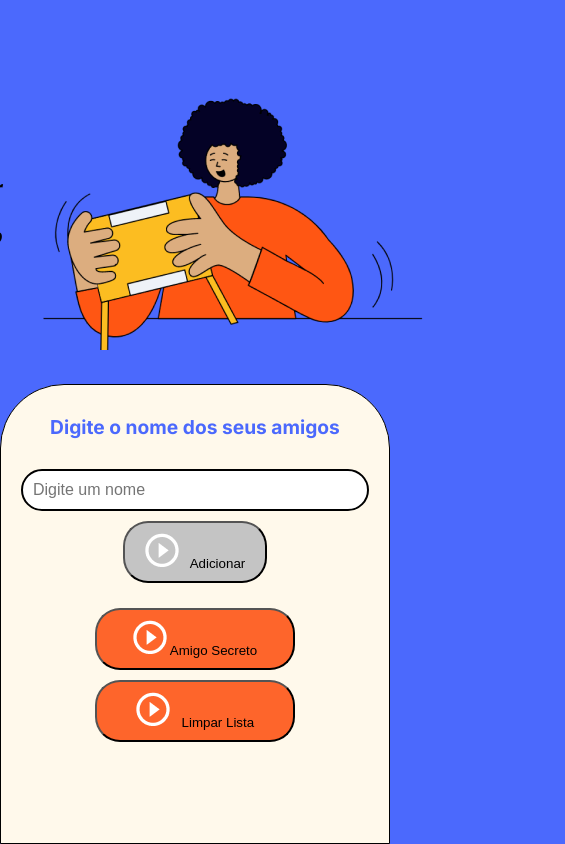
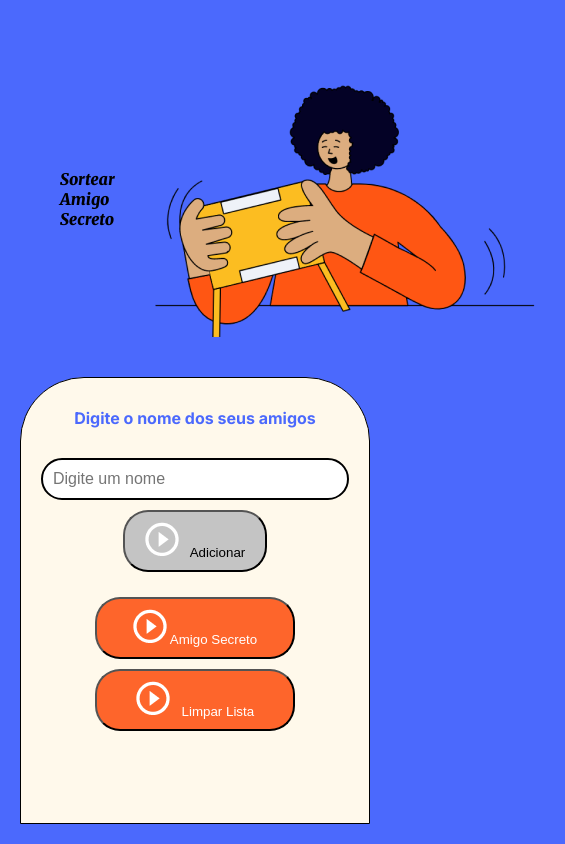
Before and after one commit to tluistorres/Jogo-Amigo-Secreto, a website: page index.html in a window 390 px wide. Shown: the whole page, 565 px wide, since content can reach past the window. Drawn offline with nearby package versions, Linux system fonts and the light colour scheme.

Commit message:
Atualização do arquivo style.css

```diff
--- a/style.css
+++ b/style.css
@@ -7,6 +7,7 @@
     --color-button-hover-green: #28a745;
     --color-text: #000000;
     --color-black: #000000;
+    --color-white: #FFFFFF; /* Adicionando a variável de cor branca */
 }
 
 * {
@@ -16,30 +17,44 @@
 }
 
 body {
-    height: 100vh;
+    min-height: 100vh;
     background-color: var(--color-primary);
     display: flex;
-    justify-content: center;
-    align-items: center;
+    flex-direction: column;
 }
 
 .main-content {
     display: flex;
     flex-direction: column;
-    height: 100%;
+    max-width: 1200px;
+    width: 100%;
+    margin: 0 auto;
+    padding: 20px;
+    box-sizing: border-box;
+    flex: 1;
+}
+
+.header-banner {
+    flex: 0 1 auto;
+    display: flex;
+    justify-content: flex-start;
+    align-items: center;
+    padding: 40px 20px;
     width: 100%;
 }
 
-.header-banner {
-    flex: 50%;
-    display: flex;
-    justify-content: center;
-    align-items: center;
-    padding: 40px 0 0;
+.main-title {
+    font-size: 1.5rem;
+    font-family: "Merriweather", serif;
+    font-weight: 900;
+    font-style: italic;
+    color: var(--color-black);
+    margin: 30px 0;
+    margin-left: 20px;
 }
 
 .input-section {
-    flex: 60%;
+    flex: 1;
     background-color: var(--color-secondary);
     border: 1px solid #000;
     border-radius: 64px 64px 0 0;
@@ -47,7 +62,9 @@ body {
     flex-direction: column;
     align-items: center;
     padding: 1.25rem;
-    width: 100%;
+    width: 100%; /* Garante que a largura ocupe 100% do contêiner pai */
+    height: auto; /* Permite que a altura se ajuste ao conteúdo */
+    margin: 0; /* Remove margens laterais */
 }
 
 .section-title {
@@ -57,16 +74,6 @@ body {
     color: var(--color-primary);
     margin: 10px 0;
     text-align: center;
-}
-
-.main-title {
-    font-size: 2rem;
-    font-family: "Merriweather", serif;
-    font-weight: 900;
-    font-style: italic;
-    color: var(--color-black);
-    text-align: center; /* Centraliza o texto */
-    margin: 20px 0; /* Ajusta a margem se necessário */
 }
 
 .input-wrapper {
@@ -82,7 +89,7 @@ body {
     width: 100%;
     padding: 10px;
     border: 2px solid #000;
-    border-radius: 25px; /* Arredonda todos os lados */
+    border-radius: 25px;
     font-size: 1rem;
     margin-bottom: 10px;
 }
@@ -95,20 +102,20 @@ body {
 }
 
 .button-container button {
-    margin: 5px; /* Ajusta o espaço entre os botões */
-    width: 100%; /* Faz com que os botões ocupem toda a largura do contêiner */
-    max-width: 200px; /* Define uma largura máxima para os botões */
-    border-radius: 25px; /* Arredonda todos os lados dos botões */
-    padding: 10px 20px; /* Ajuste o padding conforme necessário */
-    cursor: pointer; /* Muda o cursor para indicar que é clicável */
+    margin: 5px;
+    width: 100%;
+    max-width: 200px;
+    border-radius: 25px;
+    padding: 10px 20px;
+    cursor: pointer;
 }
 
 .button-add {
     background-color: var(--color-tertiary);
     color: var(--color-text);
-    border-radius: 25px; /* Arredonda todos os lados */
-    padding: 10px 20px; /* Ajuste o padding conforme necessário */
-    cursor: pointer; /* Muda o cursor para indicar que é clicável */
+    border-radius: 25px;
+    padding: 10px 20px;
+    cursor: pointer;
 }
 
 .button-draw {
@@ -131,76 +138,45 @@ ul {
 
 @media (max-width: 1024px) {
     .main-title {
-        font-size: 1.8rem; /* Ajuste o tamanho da fonte */
+        font-size: 1.8rem;
     }
-}
-
-/* Para telas de até 768px */
-@media (max-width: 768px) {
-    .main-title {
-        font-size: 1.6rem; /* Ajuste o tamanho da fonte */
-    }
-}
-
-/* Para telas de até 590px */
-@media (max-width: 590px) {
-    .main-title {
-        font-size: 1.4rem; /* Ajuste o tamanho da fonte */
-    }
-}
-
-/* Para telas de até 480px */
-@media (max-width: 480px) {
-    .main-title {
-        font-size: 1.2rem; /* Ajuste o tamanho da fonte */
-    }
-}
-
-/* Para telas de até 320px */
-@media (max-width: 320px) {
-    .main-title {
-        font-size: 1rem; /* Ajuste o tamanho da fonte */
-    }
-}
-
-/* Estilos para o título "Digite um Nome" */
-.section-title {
-    font-family: "Inter", serif;
-    font-size: 2.125rem; /* Tamanho base */
-    font-weight: 700;
-    color: var(--color-primary);
-    margin: 10px 0;
-    text-align: center; /* Centraliza o texto */
-}
-
-/* Media Queries para "Digite um Nome" */
-@media (max-width: 1024px) {
     .section-title {
-        font-size: 1.8rem; /* Ajuste o tamanho da fonte */
+        font-size: 1.8rem;
     }
 }
 
 @media (max-width: 768px) {
+    .main-title {
+        font-size: 1.6rem;
+    }
     .section-title {
-        font-size: 1.6rem; /* Ajuste o tamanho da fonte */
+        font-size: 1.6rem;
     }
 }
 
-@media (max-width: 590px) {
+@media (max-width: 580px) {
+    .main-title {
+        font-size: 1.2rem;
+    }
     .section-title {
-        font-size: 1.4rem; /* Ajuste o tamanho da fonte */
+        font-size: 1.2rem;
     }
 }
 
 @media (max-width: 480px) {
+    .main-title {
+        font-size: 1.0rem;
+    }
     .section-title {
-        font-size: 1.2rem; /* Ajuste o tamanho da fonte */
+        font-size: 1.0rem;
     }
 }
 
-/* Para telas de até 320px */
-@media (max-width: 320px) {
+@media (max-width: 380px) {
     .main-title {
-        font-size: 1rem; /* Ajuste o tamanho da fonte */
+        font-size: 0.75rem;
+    }
+    .section-title {
+        font-size: 0.75rem;
     }
 }
```
